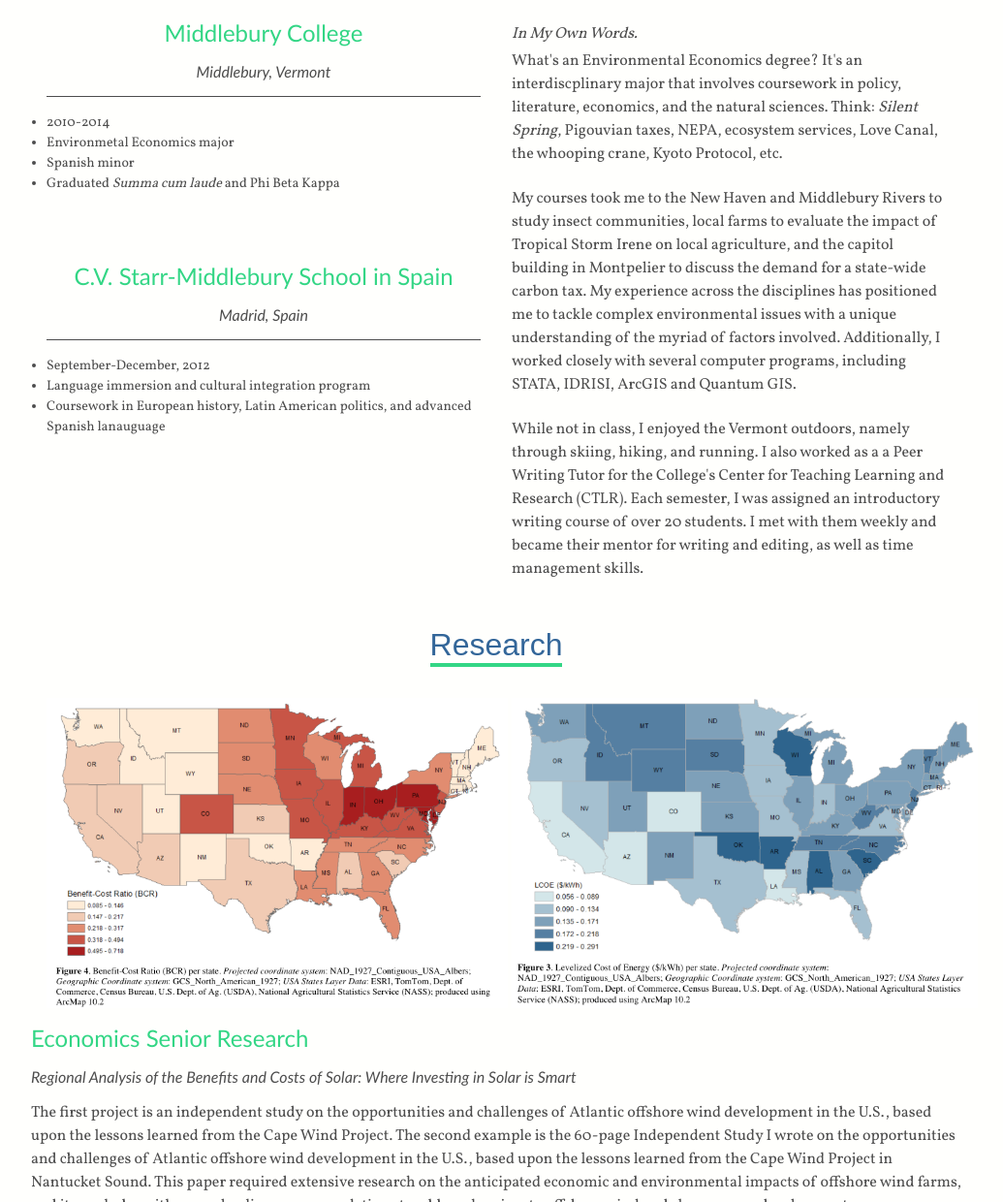
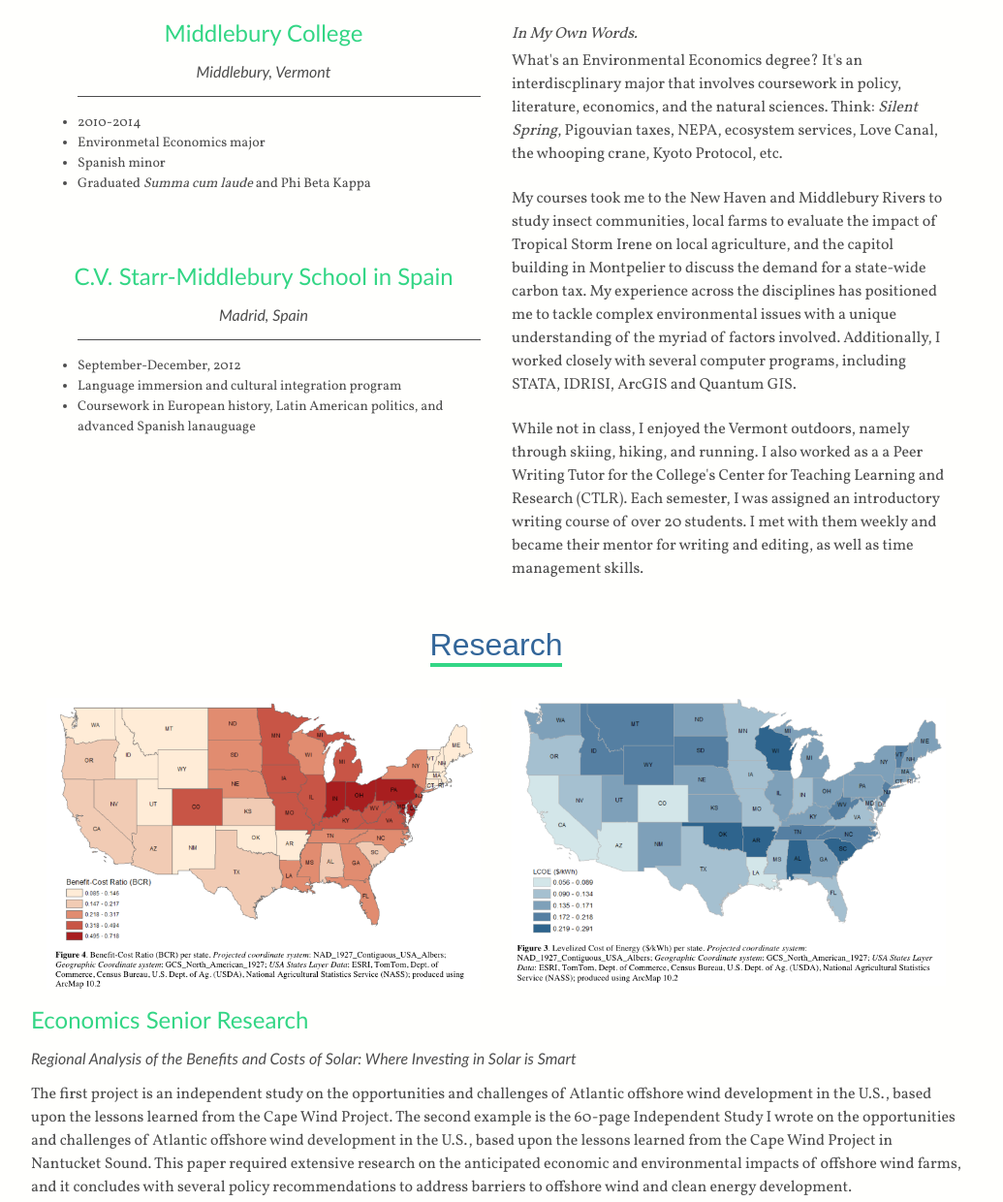
Before and after one commit to charlotteoherron/charlotteoherron.github.io, a plain HTML site: page unit8/index.html in a window 1280 px wide. Shown: the part 2548-3788 px from the top of the page at 97% size, without its empty margins (128-1163 px from the left). Drawn offline with Linux system fonts and the light colour scheme.

Commit message:
john
john

```diff
--- a/unit8/main.css
+++ b/unit8/main.css
@@ -60,6 +60,10 @@ li {
 	color: #4d4d4d;
 	font-family: 'vollkorn', serif;
 	text-align: left;
+}
+
+ul {
+	margin-left: 2em;
 }
 
 section#splash {
@@ -239,13 +243,13 @@ section#AboutMe {
 
 .solar img {
 	display: block;
-	width: auto;
-	height: 20em;
+	width: 100%;
 	margin: 0 auto 0 auto;
 }
 
 #economics {
 	text-align: left;
+	clear:both;
 }
 
 .projects {
```
